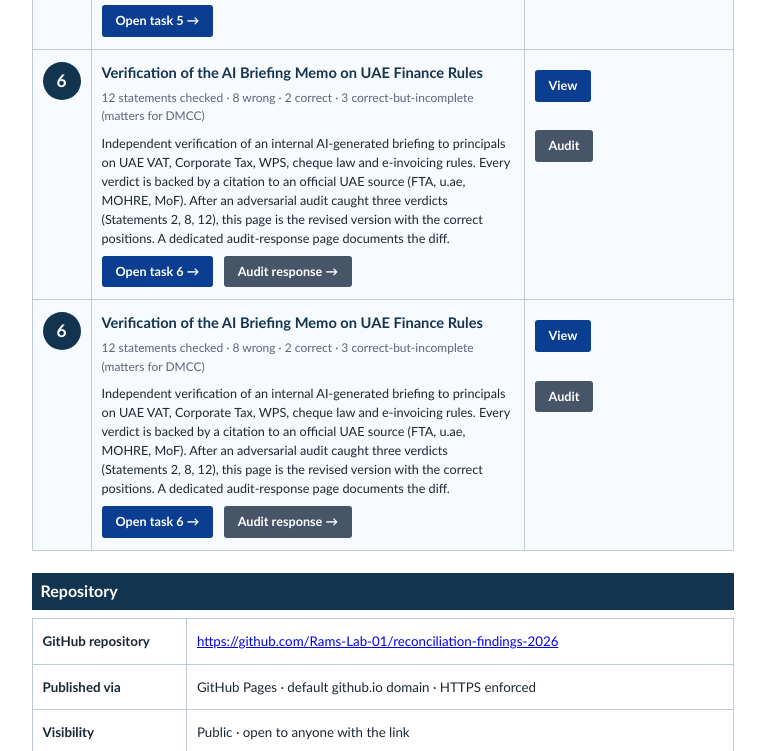
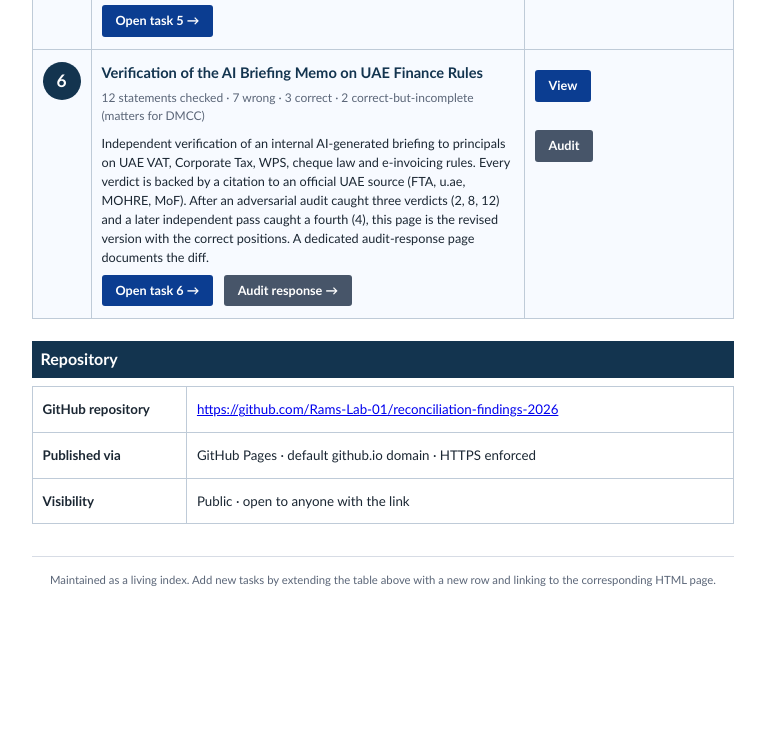
Before and after one commit to Rams-Lab-01/reconciliation-findings-2026, a plain HTML site: page index.html in a window 1280 px wide. Shown: the part 1696-2447 px from the top of the page, without its empty margins (257-1022 px from the left). After the commit the page ends 2330 px from the top, so only its background shows below. Drawn offline with Linux system fonts and the light colour scheme.

Commit message:
D19, D20, D21

```diff
--- a/index.html
+++ b/index.html
@@ -178,7 +178,7 @@ footer {
 <td><span class="task-no">3</span></td>
 <td>
   <div class="task-title">Cheque and Payroll Funding Plan, November 2026</div>
-  <div class="task-meta">Period: Mon 2 Nov to Mon 30 Nov 2026 · Funding: USD 75,000 · Closing balance: AED 27,487.50</div>
+  <div class="task-meta">Period: Mon 2 Nov to Mon 30 Nov 2026 · Funding: USD 75,000 required, USD 80,000 recommended · Closing balance: AED 27,487.50 or 45,850.00</div>
   <div class="task-desc">
     Cash-flow and funding plan for November 2026. Refutes all three claims in the
     outgoing manager's handover note, sizes a single USD 75,000 withdrawal to
@@ -242,12 +242,12 @@ footer {
 <td><span class="task-no">6</span></td>
 <td>
   <div class="task-title">Verification of the AI Briefing Memo on UAE Finance Rules</div>
-  <div class="task-meta">12 statements checked · 8 wrong · 2 correct · 3 correct-but-incomplete (matters for DMCC)</div>
+  <div class="task-meta">12 statements checked · 7 wrong · 3 correct · 2 correct-but-incomplete (matters for DMCC)</div>
   <div class="task-desc">
     Independent verification of an internal AI-generated briefing to principals on
     UAE VAT, Corporate Tax, WPS, cheque law and e-invoicing rules. Every verdict
     is backed by a citation to an official UAE source (FTA, u.ae, MOHRE, MoF).
-    After an adversarial audit caught three verdicts (Statements 2, 8, 12), this
+    After an adversarial audit caught three verdicts (2, 8, 12) and a later independent pass caught a fourth (4), this
     page is the revised version with the correct positions. A dedicated
     audit-response page documents the diff.
   </div>
@@ -261,29 +261,7 @@ footer {
   <a class="task-link" href="task-6-audit-response.html" style="background:#475569;">Audit</a>
 </td>
 </tr>
-<tr class="task-6">
-<td><span class="task-no">6</span></td>
-<td>
-  <div class="task-title">Verification of the AI Briefing Memo on UAE Finance Rules</div>
-  <div class="task-meta">12 statements checked · 8 wrong · 2 correct · 3 correct-but-incomplete (matters for DMCC)</div>
-  <div class="task-desc">
-    Independent verification of an internal AI-generated briefing to principals on
-    UAE VAT, Corporate Tax, WPS, cheque law and e-invoicing rules. Every verdict
-    is backed by a citation to an official UAE source (FTA, u.ae, MOHRE, MoF).
-    After an adversarial audit caught three verdicts (Statements 2, 8, 12), this
-    page is the revised version with the correct positions. A dedicated
-    audit-response page documents the diff.
-  </div>
-  <a class="task-link" href="task-6-finance-rules-check.html">Open task 6 →</a>
-  &nbsp;
-  <a class="task-link" href="task-6-audit-response.html" style="background:#475569;">Audit response →</a>
-</td>
-<td class="ctr">
-  <a class="task-link" href="task-6-finance-rules-check.html">View</a>
-  <br><br>
-  <a class="task-link" href="task-6-audit-response.html" style="background:#475569;">Audit</a>
-</td>
-</tr>
+
 
 </tbody>
 </table>
```
